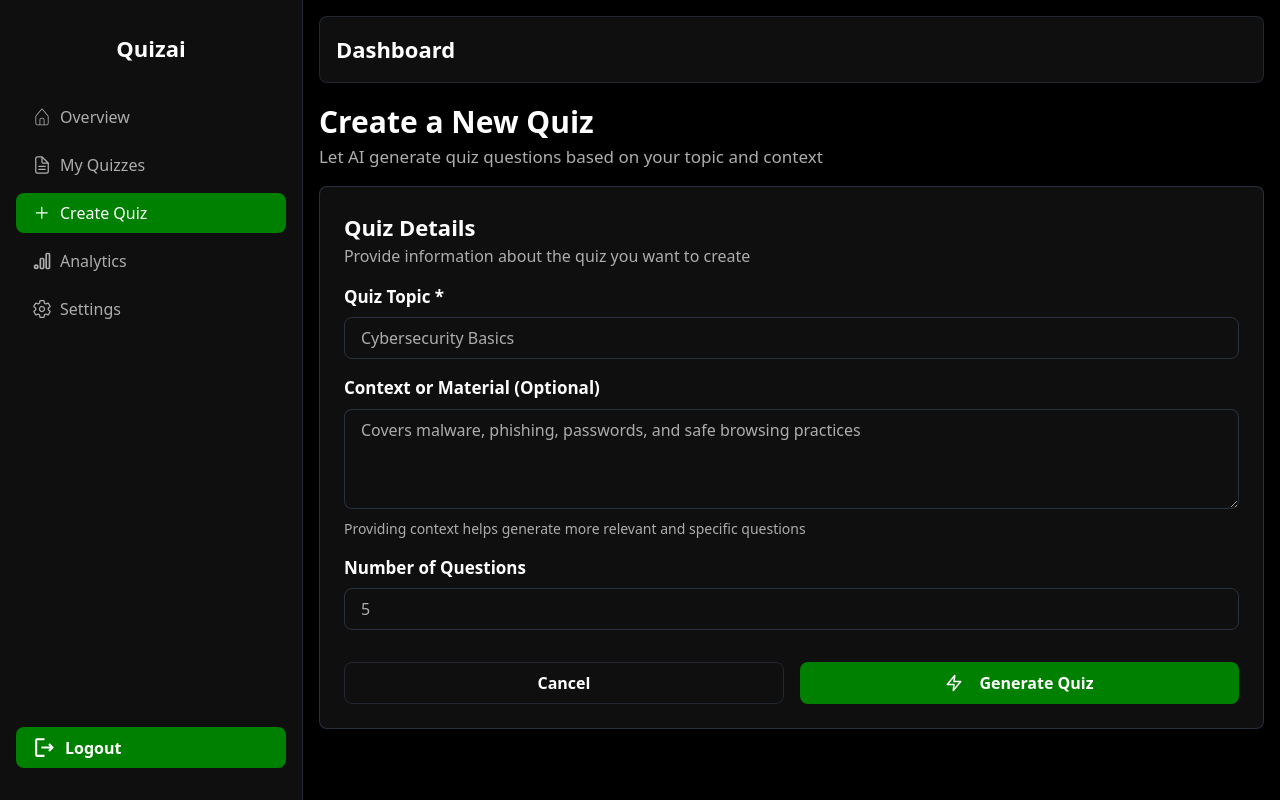
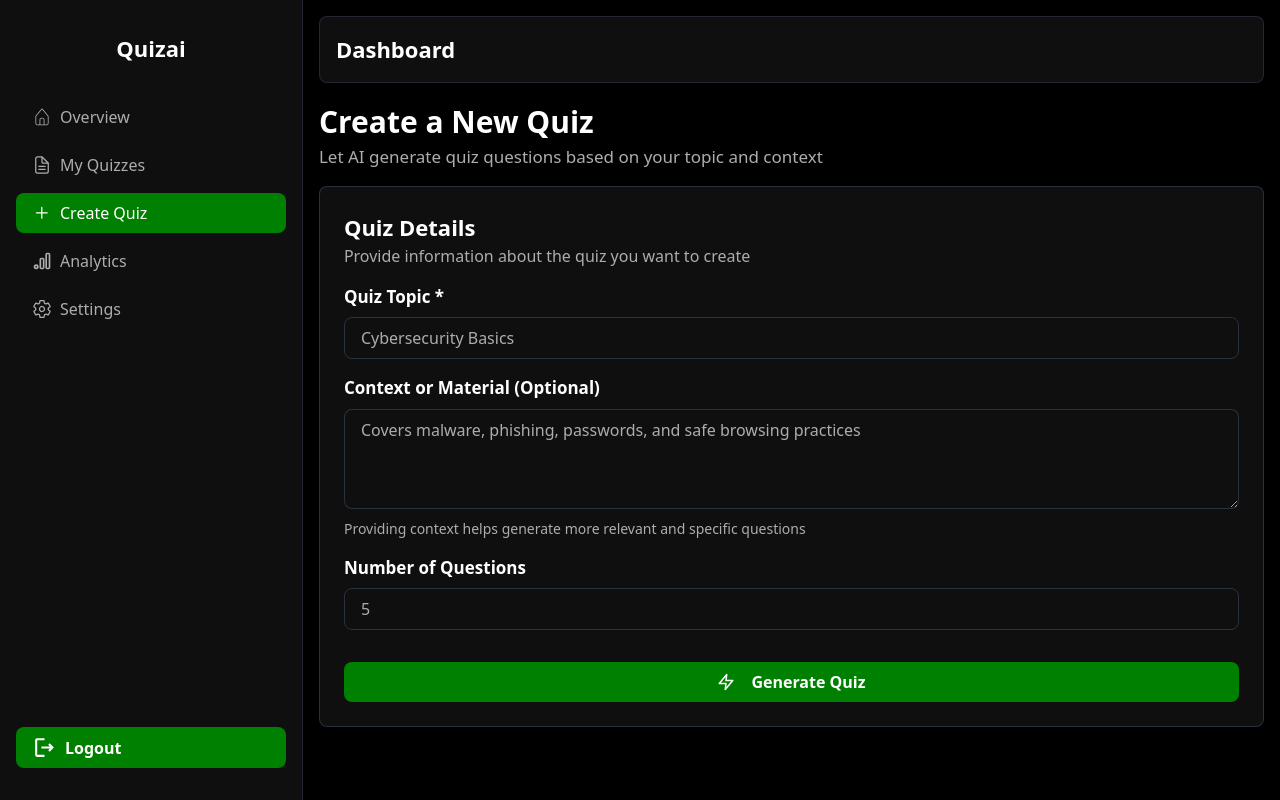
Before and after one commit to murad403/quiz-ai, a Next.js app: page /profile/create-quiz in a window 1280 px wide. Built offline with nearby package versions, Linux system fonts and the light colour scheme.

Commit message:
Refactor CreateQuizForm and GeneratedQuestionsPage: remove unused imports, reset form on successful submission, and enhance logging for debugging

```diff
--- a/src/app/(profile)/profile/create-quiz/CreateQuizForm.tsx
+++ b/src/app/(profile)/profile/create-quiz/CreateQuizForm.tsx
@@ -2,7 +2,6 @@
 import { useForm } from 'react-hook-form';
 import { zodResolver } from '@hookform/resolvers/zod';
 import z from 'zod';
-import Link from 'next/link';
 import { quizValidation } from '@/validation/validation';
 import { useCreateQuizMutation } from '@/redux/features/dashboard/dashboard.api';
 import { toast } from 'react-toastify';
@@ -22,16 +21,18 @@ const CreateQuizForm = () => {
     });
     const router = useRouter();
 
+
     const onSubmit = async(data: TInputs) => {
         try {
             const result = await createQuiz(data).unwrap();
             toast.success("Quiz created successfully!");
-            reset();
             router.push(`/profile/create-quiz/${result.id}`);
         } catch (error) {
             toast.error("Failed to create quiz. Please try again.");
         }
     };
+
+
 
     return (
         <div>
@@ -86,11 +87,11 @@ const CreateQuizForm = () => {
 
                         {/* Action Buttons */}
                         <div className="flex gap-4 pt-4">
-                            <Link href={"/profile"}
+                            {/* <button onClick={handleCancel}
                                 className="text-main font-semibold w-full text-center py-2 rounded-lg border border-gray-700/50 hover:bg-header/90"
                             >
                                 Cancel
-                            </Link>
+                            </button> */}
                             <button
                                 onClick={handleSubmit(onSubmit)}
                                 className="text-main font-semibold w-full text-center py-2 rounded-lg bg-header hover:bg-header/90 flex items-center justify-center gap-4"
--- a/src/app/(profile)/profile/create-quiz/[quizId]/page.tsx
+++ b/src/app/(profile)/profile/create-quiz/[quizId]/page.tsx
@@ -11,7 +11,7 @@ const GeneratedQuestionsPage = () => {
     const { quizId } = useParams();
     //    console.log(quizId);
     const { data } = useGeneratedQuestionsQuery(Number(quizId));
-    // console.log(data);
+    console.log(data);
     return (
         <div className='max-w-6xl mx-auto'>
             <div className='flex flex-col md:flex-row gap-4 justify-between md:items-center'>
@@ -59,7 +59,7 @@ const GeneratedQuestionsPage = () => {
                                         return (
                                             <div key={option.id} className="flex items-center gap-2">
                                                 <p className='flex-1 px-4 py-2 space-x-2 border border-gray-700/50 rounded-lg text-main'>
-                                                    <span>{letter}.</span>
+                                                    {/* <span>{letter}.</span> */}
                                                     <span>{option.text}</span>
                                                 </p>
                                                 {
```
